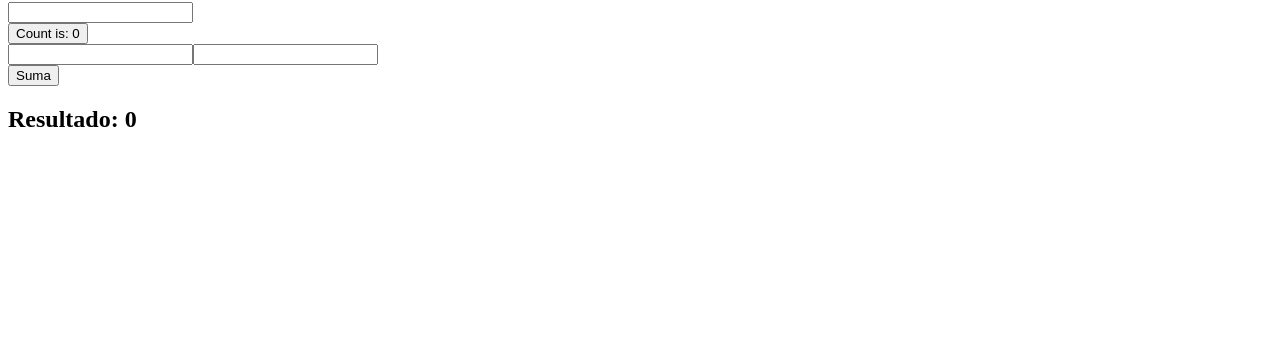
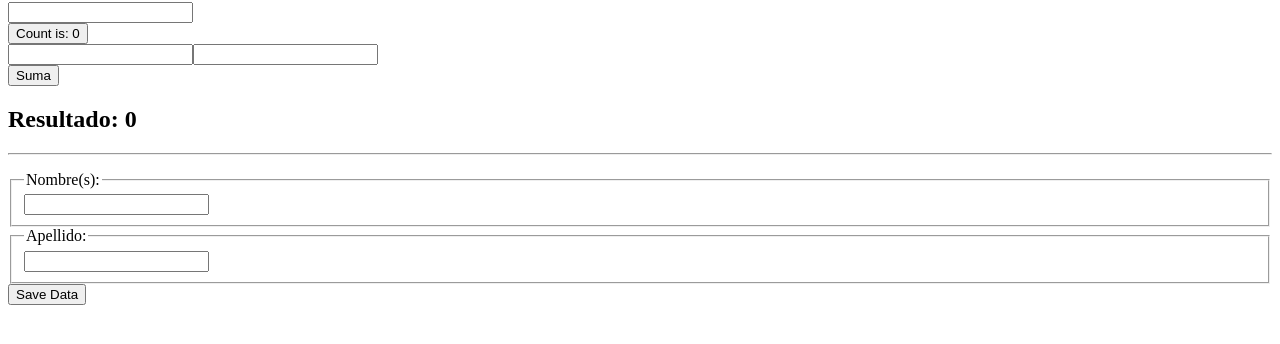
Before and after one commit to carlosmabraham/avanzada-tm-vuejs, a plain HTML site: page index.html in a window 1280 px wide. Shown: the part 78-422 px from the top of the page. Drawn offline with nearby package versions, Linux system fonts and the light colour scheme.

Commit message:
v-on v-for

```diff
--- a/index.html
+++ b/index.html
@@ -19,6 +19,31 @@
             Suma
         </button>
         <h2>Resultado: {{ resultado }}</h2>
+        <hr>
+        <ul>
+            <li v-for="person in persons">
+                {{ person.userName }} - {{ person.lastName }}
+            </li>
+        </ul>
+        <form action="">
+            <fieldset>
+                <legend>
+                    Nombre(s):
+                </legend>
+                <input type="text" v-model="userName">
+            </fieldset>
+
+            <fieldset>
+                <legend>
+                    Apellido:
+                </legend>
+                <input type="text" v-model="lastName">
+            </fieldset>
+
+            <button type="button" v-on:click="addPerson">
+                Save Data
+            </button>
+        </form>
     </div>
 
     <script src="js/app.js"></script>
--- a/js/app.js
+++ b/js/app.js
@@ -5,10 +5,28 @@ createApp({
         const name = ref('')
         const count = ref(0)
         const resultado = ref(0)
+        const userName = ref('')
+        const lastName = ref('')
+        const persons = ref([])
         return {
             name,
             count,
-            resultado
+            resultado,
+            userName,
+            lastName,
+            persons
+        }
+    },
+    methods:{
+        addPerson(){
+            const person = {
+                userName:this.userName,
+                lastName:this.lastName
+            }
+            // console.log('Hola Vue')
+            // console.log(this.name)
+            // console.log(this.lastName)
+            this.persons.push(person)
         }
     }
 }).mount('#app')
```
